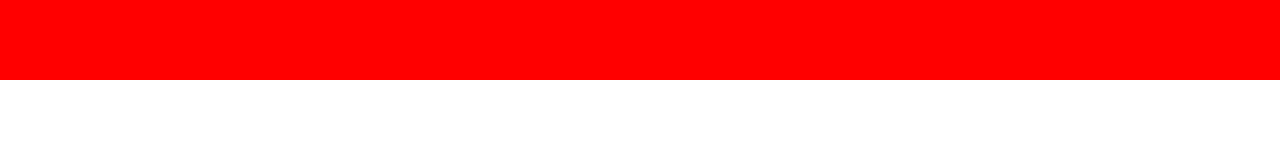
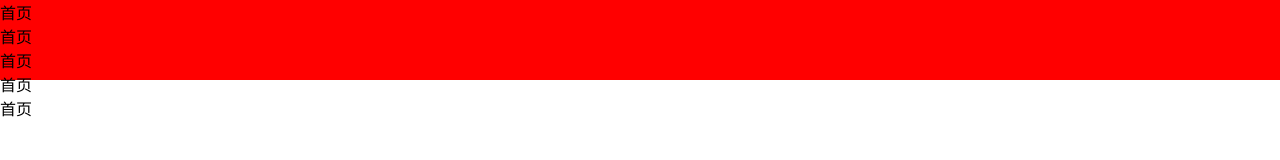
Before and after one commit to zhfei009/hw, a plain HTML site: page src/index.html in a window 1280 px wide. Drawn offline with Linux system fonts and the light colour scheme.

Commit message:
header done

```diff
--- a/src/index.html
+++ b/src/index.html
@@ -11,7 +11,15 @@
 
 <body>
     <div class="container">
-        <header class="header"></header>
+        <header class="header">
+            <ul class="nav">
+                <li>首页</li>
+                <li>首页</li>
+                <li>首页</li>
+                <li>首页</li>
+                <li>首页</li>
+            </ul>
+        </header>
     </div>
 </body>
 
```
